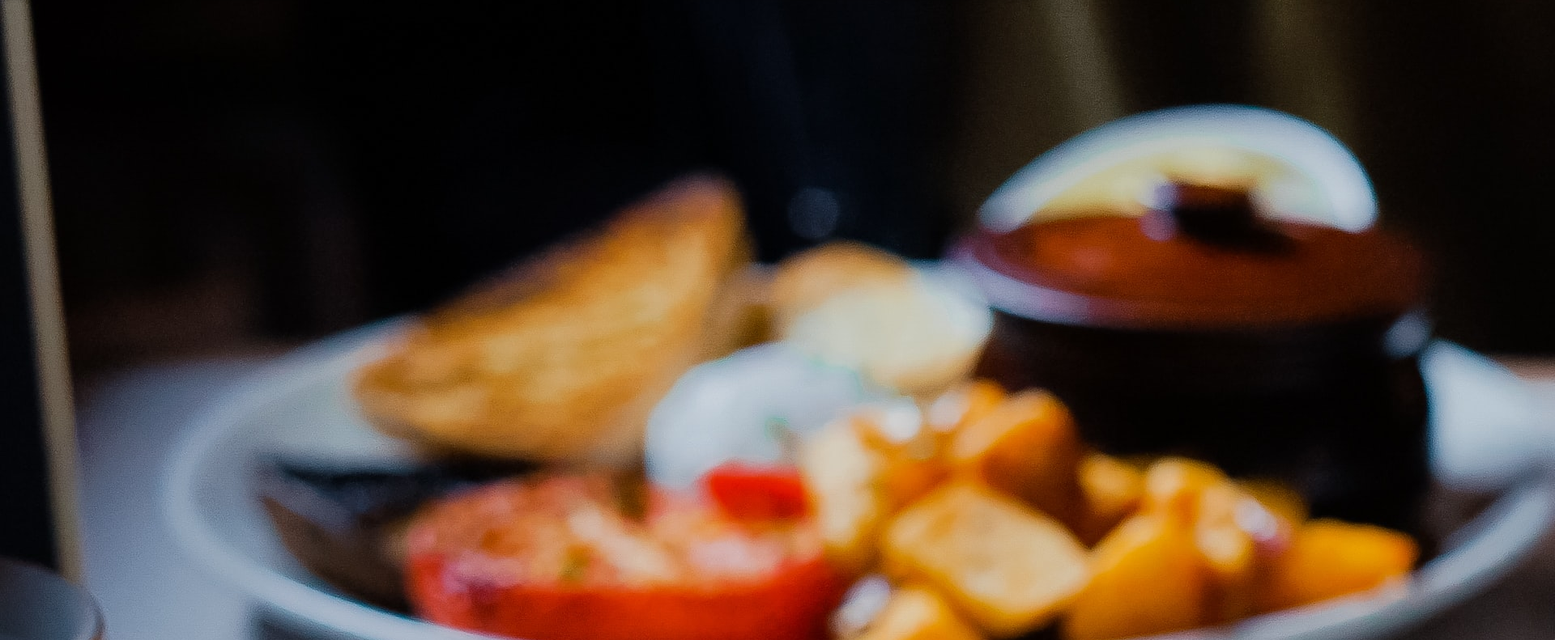
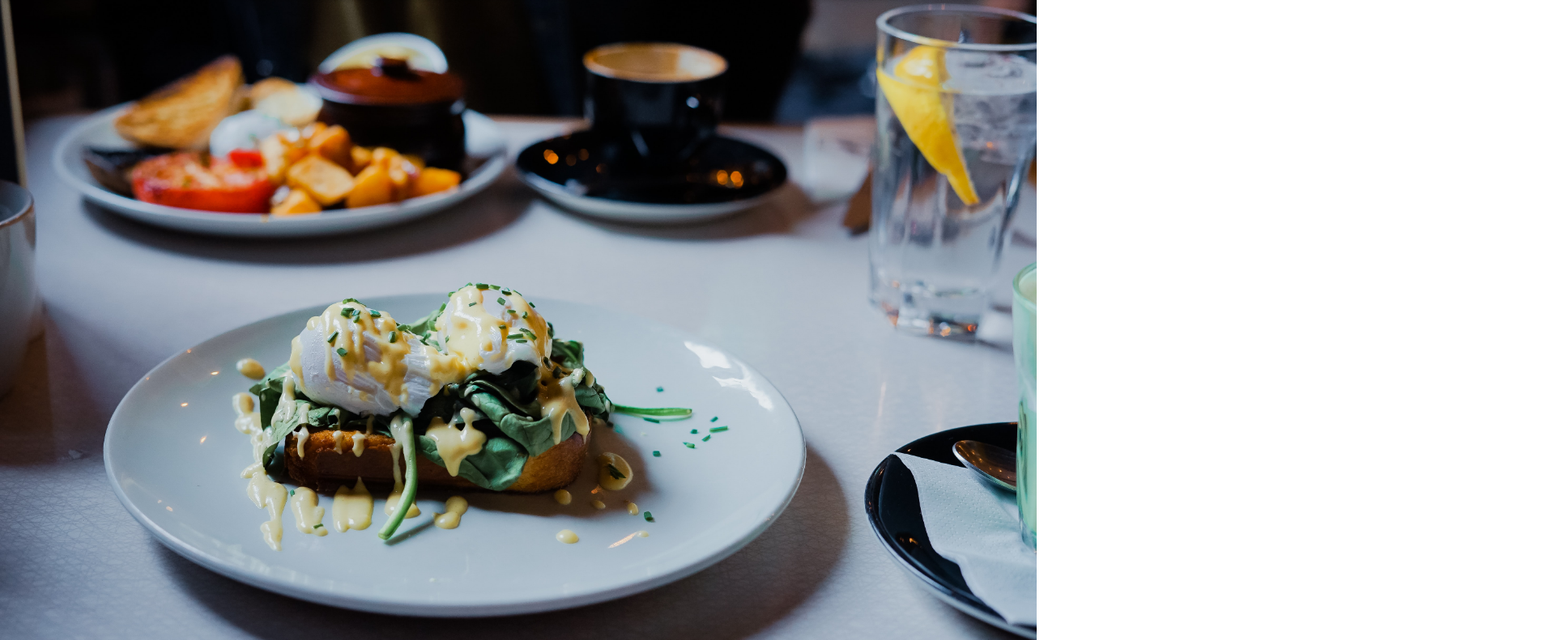
Before and after one commit to LcsGa/GarciaLucas_3_21102020, a plain HTML site: page html/a_la_francaise.html in a window 1280 px wide. Shown: the part 73-864 px from the top of the page at 81% size, 1920 px wide, since content can reach past the window. Drawn offline with Linux system fonts and the light colour scheme; a web font is replaced by a local one.

Commit message:
sass/css - adding style to restaurants pages

```diff
--- a/html/a_la_francaise.html
+++ b/html/a_la_francaise.html
@@ -25,6 +25,7 @@
     <main>
       <!-- Restaurant's background image -->
       <img
+        id="background-img"
         src="/images/restaurants/toa-heftiba-DQKerTsQwi0-unsplash.jpg"
         alt="À la française"
       />
--- /dev/null
+++ b/sass/scss/_restaurants.scss
@@ -0,0 +1,3 @@
+#background-img {
+  width: 100%;
+}
--- a/sass/scss/style.scss
+++ b/sass/scss/style.scss
@@ -5,6 +5,7 @@
 @import "instructions";
 @import "restaurants-list";
 @import "footer";
+@import "restaurants";
 
 :root {
   font-size: 16px;
```
Also changed, not shown: css/style.css.
